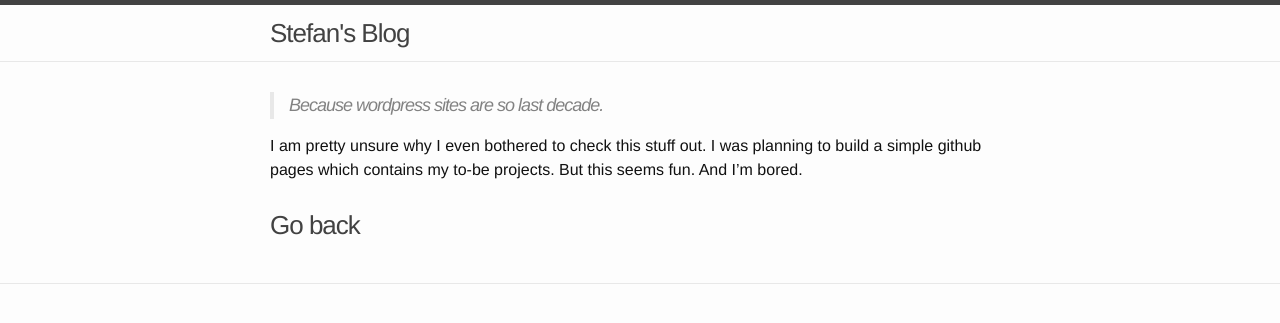
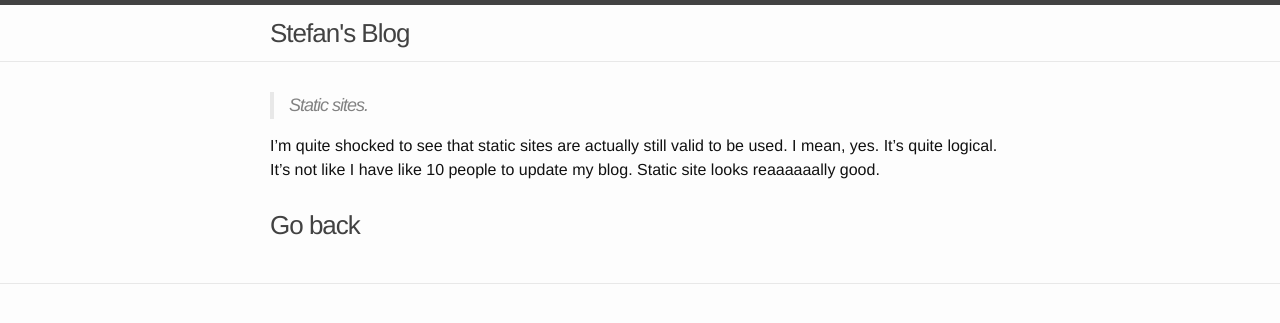
Before and after one commit to stefanwjaya/stefanwjaya.github.io, a Jekyll site: the page built from _posts/2016-10-26-welcome-to-jekyll.markdown, in a window 1280 px wide. Shown: the top 323 px of the page. Built offline with Jekyll 4.4.1, drawn with Linux system fonts in a browser that asks for light colours.

Commit message:
edit header and first post

```diff
--- a/_layouts/default.html
+++ b/_layouts/default.html
@@ -7,7 +7,7 @@
   <meta name="viewport" content="width=device-width, initial-scale=1">
 
   <title>Stefan's Blog</title>
-  <meta name="description" content="Write an awesome description for your new site here. You can edit this line in _config.yml. It will appear in your document head meta (for Google search resu...">
+  <meta name="description" content="Stefan's blog">
 
   <link rel="stylesheet" href="/assets/main.css">
 </head>
--- a/_posts/2016-10-26-welcome-to-jekyll.markdown
+++ b/_posts/2016-10-26-welcome-to-jekyll.markdown
@@ -4,7 +4,6 @@ title:  "First Post with Jekyll"
 date:   2016-10-27 13:37:36 +0700
 categories: thoughts
 ---
-> *Because wordpress sites are so last decade.*
+> *Static sites.*
 
-I am pretty unsure why I even bothered to check this stuff out. I was planning to build a simple github pages which contains my to-be projects.
-But this seems fun. And I'm bored.
+I'm quite shocked to see that static sites are actually still valid to be used. I mean, yes. It's quite logical. It's not like I have like 10 people to update my blog. Static site looks reaaaaaally good.
```
Also changed, not shown: Gemfile.lock, 1 other file.
